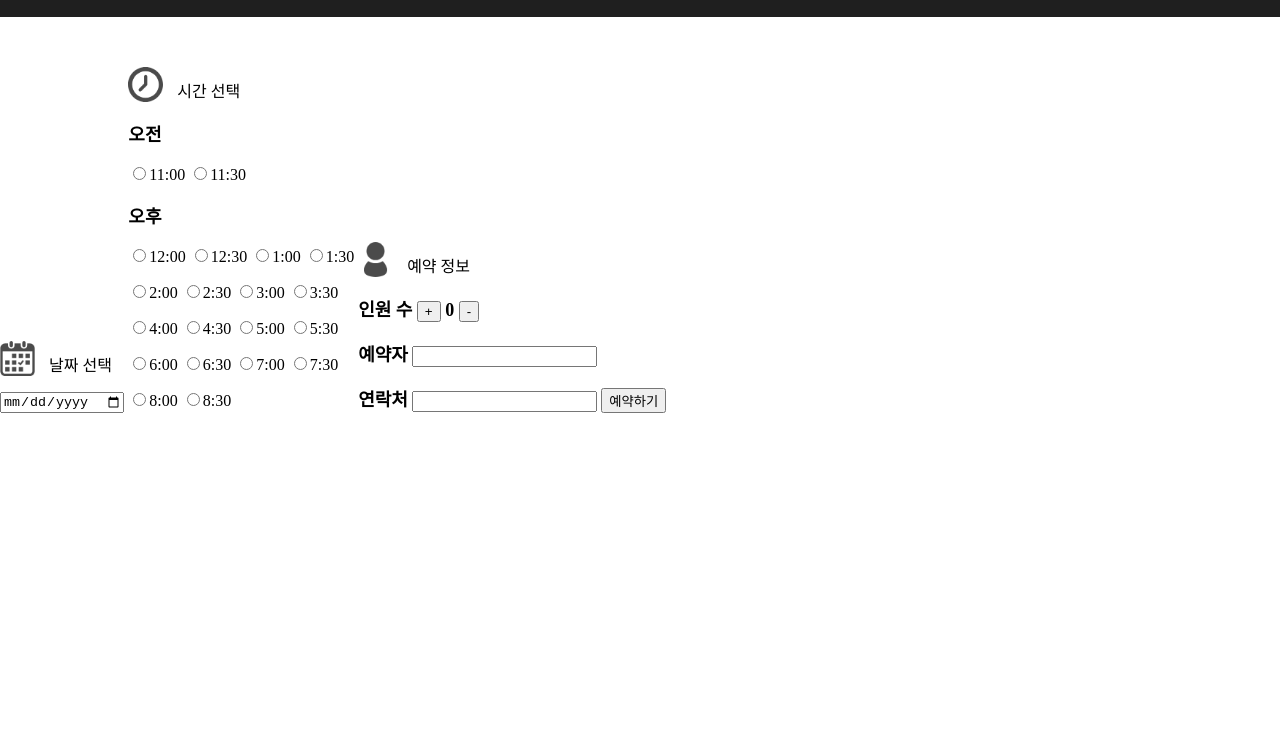
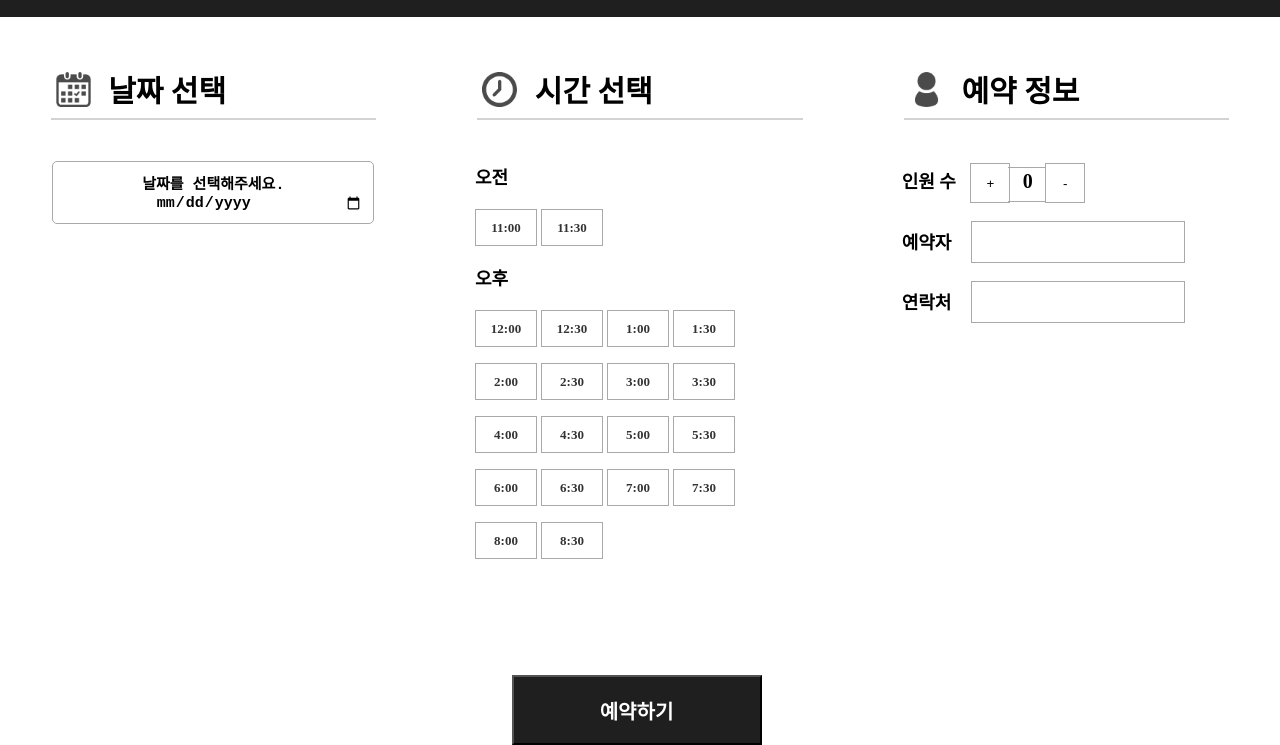
Before and after one commit to imnotpossible/portfolio, a plain HTML site: page book.html in a window 1280 px wide. Shown: the part 78-823 px from the top of the page. Before the commit the page ends 800 px from the top, so only its background shows below. Drawn offline with Linux system fonts and the light colour scheme.

Commit message:
Add files via upload

```diff
--- a/bookstyle.css
+++ b/bookstyle.css
@@ -6,6 +6,8 @@ html, body{
 body{
     width: 100%;
     min-width: 1280px;
+
+    text-align: center;
 }
 a{
     color: white;
@@ -75,3 +77,204 @@ ul li{
 li:first-child{
     border-left: none;
 }
+
+book{
+    font-size: 30px;
+    font-weight: bold;
+    padding-bottom: 10px;
+    border-bottom: 2px solid lightgray;
+    margin-bottom: 100px;
+    margin-left: 100px;
+    margin-right: 100px;
+    padding-left: 5px;
+    padding-right: 150px;
+    width: 100%;
+    min-width: 1280px;
+    margin-right: auto;
+    margin-left: auto;
+    max-width: 100%;
+    max-height: 100%;
+
+}
+date{
+    margin-left: 100px;
+}
+time{
+    margin-left: 100px;
+}
+.text{
+    border-bottom: none;
+    font-size: 20px;
+}
+form{
+    margin-bottom: 100px;
+
+}
+#timebox{
+    text-align: center;
+}
+.bookbox{
+    width: 1280px;
+    margin-left: 280px;
+    margin-right: 280px;
+    display:flex;
+    flex-direction: row;
+    justify-content: space-around;
+    position: relative;
+    flex-wrap: nowrap;
+    margin-right: auto;
+    margin-left: auto;
+}
+.items{
+    min-width: 400px;
+    text-align: center;
+}
+#item{
+    text-align: left;
+    margin-left: 35px;
+}
+
+
+.select {
+    padding-top: 2px;
+
+
+}
+.select input[type=radio]{
+    display: none;
+
+
+}
+.select input[type=radio]+label{
+    display: inline-block;
+    cursor: pointer;
+    height: 35px;
+    width: 60px;
+    border: 1px solid darkgray;
+    line-height: 35px;
+    text-align: center;
+    font-weight:bold;
+    font-size:13px;
+
+}
+.select input[type=radio]+label{
+    background-color: #fff;
+    color: #333;
+}
+.select input[type=radio]:checked+label{
+    background-color: darkgray;
+    color: #fff;
+}
+.button{
+    position: relative;
+    border: 1px solid darkgray;
+    display: inline-block;
+    text-decoration: none;
+    background-color: white;
+    height: 40px;
+    width: 40px;
+
+    margin-left: 10px;
+    margin-right: -7px;
+    padding: 0px;
+    text-align: center;
+}
+.button2{
+    position: relative;
+    border: 1px solid darkgray;
+    display: inline-block;
+    text-decoration: none;
+    background-color: white;
+    height: 40px;
+    width: 40px;
+    margin-left: -7px;
+    padding: 0px;
+    text-align: center;
+}
+.button3{
+    position: relative;
+    display: inline-block;
+    height: 70px;
+    width: 250px;
+    margin-left: -7px;
+    padding: 0px;
+    text-align: center;
+    background-color: #1f1f1f;
+    color: white;
+    font-size: 20px;
+    font-weight: bold;
+}
+.button3:active{
+    background-color: white;
+    color: black;
+}
+.result{
+    position: relative;
+    border: 1px solid darkgray;
+    position:relative;
+    text-decoration: none;
+    display: inline-block;
+    background-color: white;
+    height: 39px;
+    width: 39px;
+    text-align: center;
+    line-height: 32px;
+    font-size:20px;
+    margin: 0px;
+}
+#result{
+    position: relative;
+    border-top: 1px solid darkgray;
+    border-bottom: 1px solid darkgray;
+    position:relative;
+    font-size:20px;
+    text-align:initial;
+    padding-top: 2px;
+    padding-left: 15px;
+    padding-right: 15px;
+    padding-bottom: 9.5px;
+    margin: 0px;
+}
+.textbox{
+    padding-left: 10px;
+    position: relative;
+    border: 1px solid darkgray;
+    display: inline-block;
+    text-decoration: none;
+    background-color: white;
+    height: 35px;
+    width: 200px;
+    margin-left: 15px;
+    padding-top: 4px;
+    font-size: 15px;
+    font-weight: bold;
+
+}
+.container{
+    text-align: center;
+    width: 100%;
+    min-width: 1280px;
+}
+
+input[type='date'] {
+    border: none;
+    position: relative;
+    width: 300px;
+    padding: 10px;
+    background-color: white;
+    border: 1px solid darkgray;
+    border-radius: 5px;
+    text-align: center;
+    font-weight: bold;
+    font-size: 15px;
+    margin-bottom: 20px;
+}
+input[type='date']::before {
+    content: attr(placeholder);
+    width: 100%;
+    height: 100%;
+}
+
+input[type='date']:valid::before {
+display: none;
+}
```
